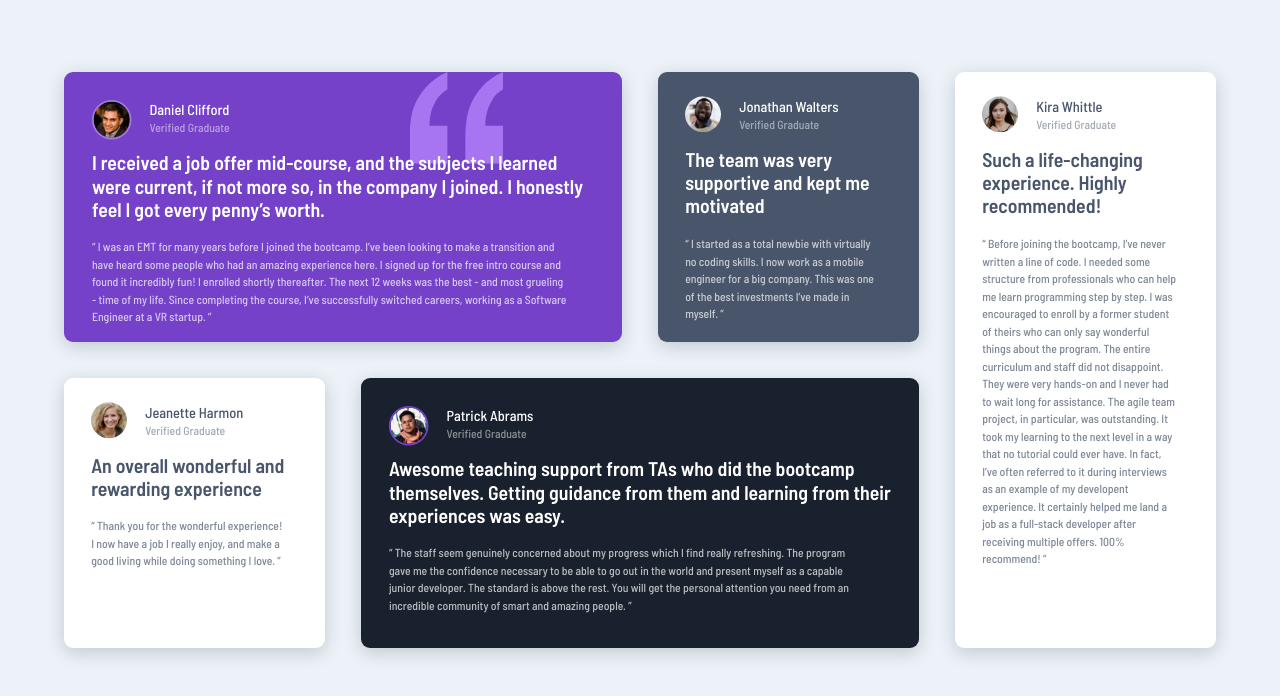
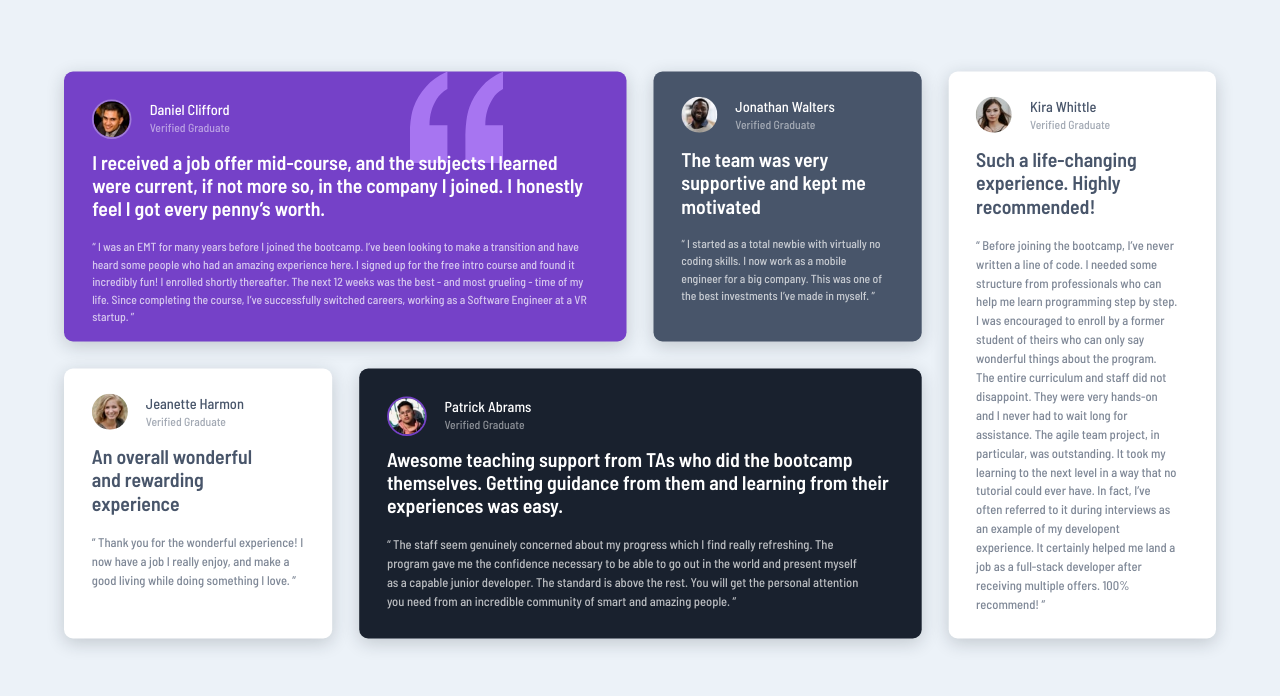
Before and after one commit to coder-txane/Testimonials-Grid-Section-Challenge-Hub, a plain HTML site: page index.html in a window 1280 px wide. Drawn offline with Linux system fonts and the light colour scheme.

Commit message:
Adjustments on text commit

```diff
--- a/Resources/css/index.css
+++ b/Resources/css/index.css
@@ -26,7 +26,7 @@ body {
    position: absolute;
    display: grid;
    grid-template: 300px 300px / repeat(4, 1fr);
-   grid-gap: 40px;
+   grid-gap: 30px;
    transform: scale(90%);
 }
 
@@ -83,6 +83,23 @@ body {
    grid-row: 1 / 3;
 }
 
+#testimonial-one .review {
+   width: 100%;
+   font-size: 13px;
+}
+
+#testimonial-two .review {
+   font-size: 13px;
+}
+
+#testimonial-three .review {
+   width: 100%;
+}
+
+#testimonial-five .review {
+   width: 95%;
+}
+
 .testimonial-boxes .review {
    width: 95%;
 }
@@ -123,6 +140,10 @@ body {
    z-index: 2;
 }
 
+#testimonial-three .header {
+   padding-right: 10%;
+}
+
 .review {
    font-weight: 500;
    opacity: 70%;
@@ -130,7 +151,7 @@ body {
    text-align: left;
    font-size: 140%;
    overflow: hidden;
-   font-size: 13px;
+   font-size: 14px;
 }
 
 .profile-pic {
```
